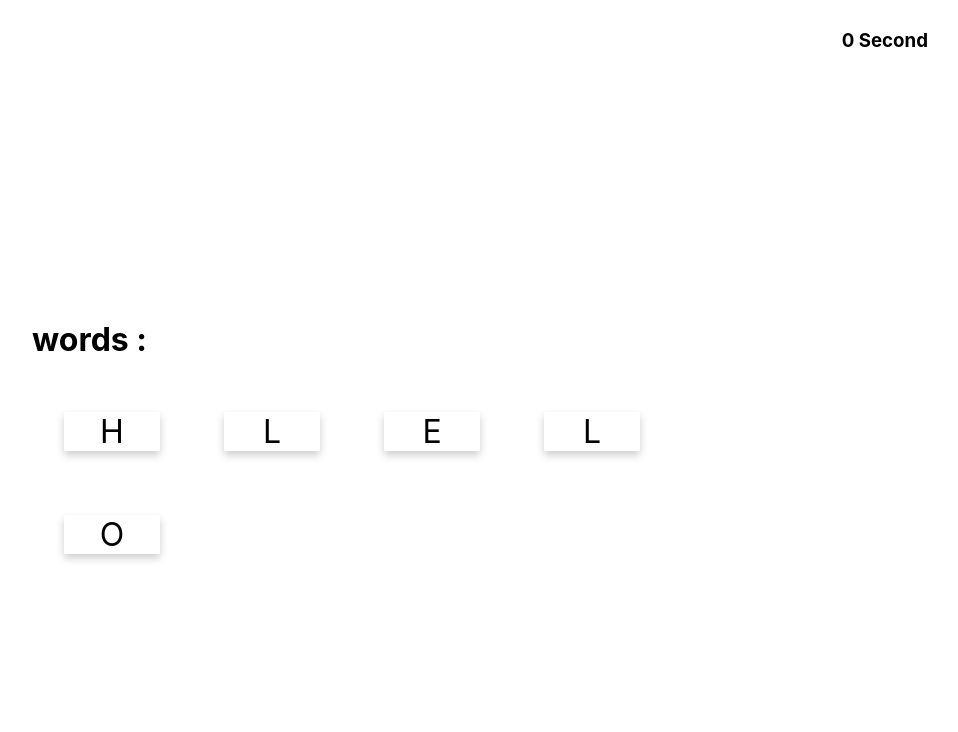
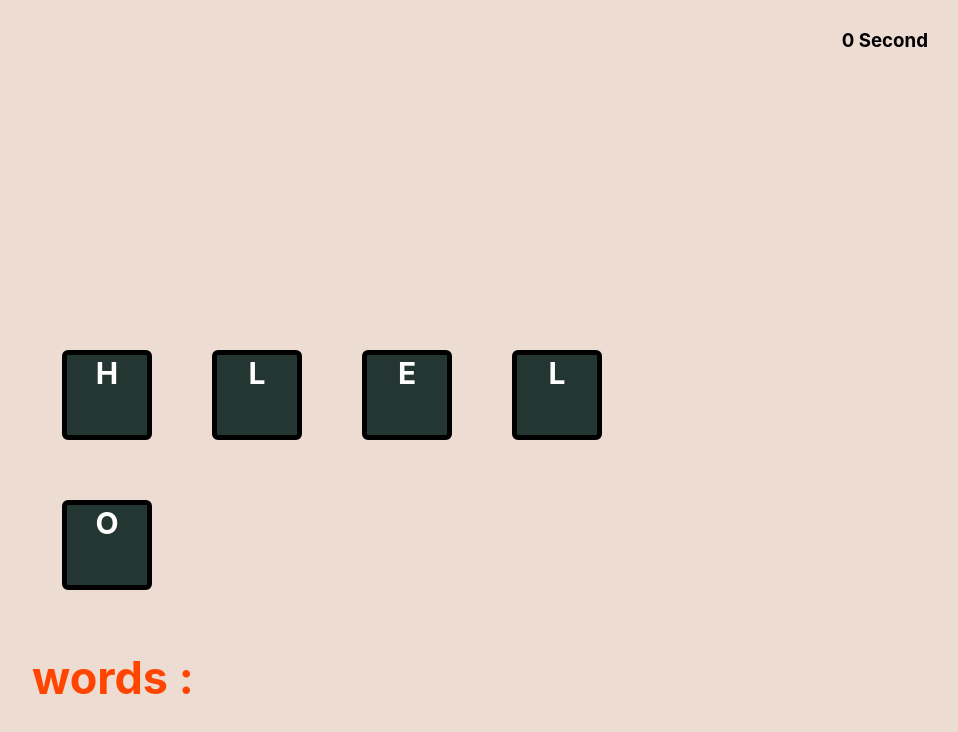
Before and after one commit to bank20baht/lab-react, a React (Create React App) app: page / in a window 1280 px wide. Shown: the top 732 px of the page, without its empty margins (288-1246 px from the left). Built offline with nearby package versions, Linux system fonts and the light colour scheme.

Commit message:
Part 7 "Website Decoration"

```diff
--- a/src/App.css
+++ b/src/App.css
@@ -40,16 +40,21 @@
 .card {
   display: inline-block;
   text-align: center;
-  width: 3em;
-  font-size: 2em;
-  box-shadow: 0 4px 8px 0 rgba(0,0,0,0.2);
+  width: 80px;
+  height: 80px;
+  font-size: 30px;
   margin: 1em;
   user-select: none;
+  border: 5px solid rgb(0, 0, 0);
+  border-radius: 6px;
+  color: #fff;
+  font-weight: bolder;
+	background-color: #243632;
  }
 
  .activeCard {
-  color: red;
-  background: pink;
+  color: black;
+  background: gray;
  }
 
  .position{
@@ -59,3 +64,26 @@
   margin-top: 40vh;
   width: 50%;
 }
+
+  h1 {
+    color: orangered;
+    font-size: 45px;
+    margin-left: auto;
+    margin-right: auto;
+
+  }
+
+  .postion-win {
+    font-size: 100px;
+    position: fixed;
+    z-index: 99;
+    top: 20vh;
+    left: 40%;
+  }
+  .took {
+    font-size: 30px;
+    position: fixed;
+    z-index: 99;
+    top: 33vh;
+    left: 45%;
+  }
--- a/src/App.js
+++ b/src/App.js
@@ -1,6 +1,7 @@
 import React from 'react';
 import './App.css';
 import WordCard from './WordCard';
+document.body.style = 'background: #EDDCD2;';
 
 const word = "Hello";
 function App() {
--- a/src/WordCard.js
+++ b/src/WordCard.js
@@ -1,27 +1,27 @@
 import React, { useEffect, useState } from "react";
-import _, { attempt } from 'lodash';
+import _, { attempt } from "lodash";
 import CharacterCard from "./CharacterCard";
 
-const perpareStateFromWord = given_word => {
-    let word = given_word.toUpperCase()
-    let chars = _.shuffle(Array.from(word))
+const perpareStateFromWord = (given_word) => {
+  let word = given_word.toUpperCase();
+  let chars = _.shuffle(Array.from(word));
   return {
     word,
     chars,
     attempt: 1,
-        guess: '',
+    guess: "",
     completed: false,
     timer: 0,
-    }
-}
+  };
+};
 
 export default function WordCard(props) {
+  const [count, setCount] = useState(0);
 
-    const [state, setState] = useState(perpareStateFromWord(props.value))
+  const [isActive, setIsActive] = useState(false);
+  const [state, setState] = useState(perpareStateFromWord(props.value));
   const [words, setWords] = useState("");
   const [results, setResults] = useState("");
-    const [count, setCount] = useState(0);
-    const [isActive, setIsActive] = useState(false);
   useEffect(() => {
     let interval;
     if (isActive) {
@@ -37,55 +37,59 @@ export default function WordCard(props) {
   function toggle(val) {
     setIsActive(val);
   }
-    const activationHandler = c => {
-        console.log(`${c} has been activated.`)
-        let guess = state.guess + c
-        setState({...state, guess: guess})
-        toggle(true)
 
-        setWords(guess)
-        if(guess.length == state.word.length) {
-            if(guess == state.word) {
-                console.log('yeah!')
+  const activationHandler = (c) => {
+    console.log(`${c} has been activated.`);
+    let guess = state.guess + c;
+    setState({ ...state, guess: guess });
+    toggle(true);
+
+    setWords(guess);
+    if (guess.length == state.word.length) {
+      if (guess == state.word) {
+        console.log("yeah!");
         setState({
           ...state,
           completed: true,
           guess: "",
           attempt: state.attempt + 1,
         });
-                setState({...state, completed: true})
         toggle(false);
         setResults("You win");
-            }else {
+      } else {
         console.log("reset, next attempt");
         setState({ ...state, guess: "", attempt: state.attempt + 1 });
-                toggle(false);
         setResults("You lose");
       }
     }
 
-        console.log(guess)
-    }
+    console.log(guess);
+  };
 
   return (
     <>
-            <h1>words : {words}</h1>
+
       {results != "" && (
         <>
           <div className="postion-win"> {results}</div>
-                <div className="took">You took {count} seconds</div>
+          <div className="took">time {count} seconds</div>
         </>
       )}
+
       <h3 style={{ position: "fixed", right: "5%", top: "10px" }}>
         {count} Second
       </h3>
       <div>
-            {
-                state.chars.map((c, i) =>
-                     <CharacterCard value= {c} key={i} activationHandler={activationHandler} attempt={state.attempt}/>)
-            }
+        {state.chars.map((c, i) => (
+          <CharacterCard
+            value={c}
+            key={i}
+            activationHandler={activationHandler}
+            attempt={state.attempt}
+          />
+        ))}
       </div>
+      <h1>words : {words}</h1>
     </>
   );
-
 }
```
Also changed, not shown: 1 other file (tests, documents, lock files or other folders). Lines whose indentation alone changed are shown as unchanged.
